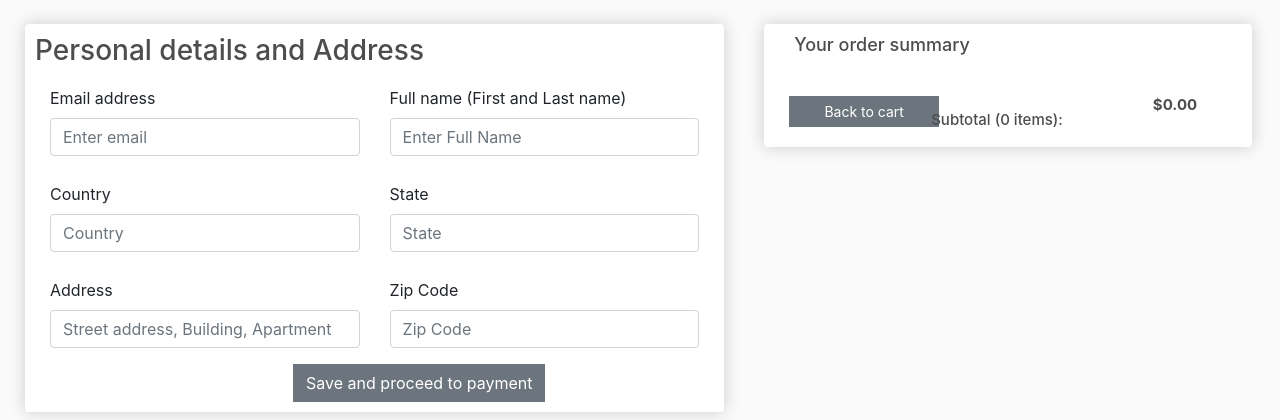
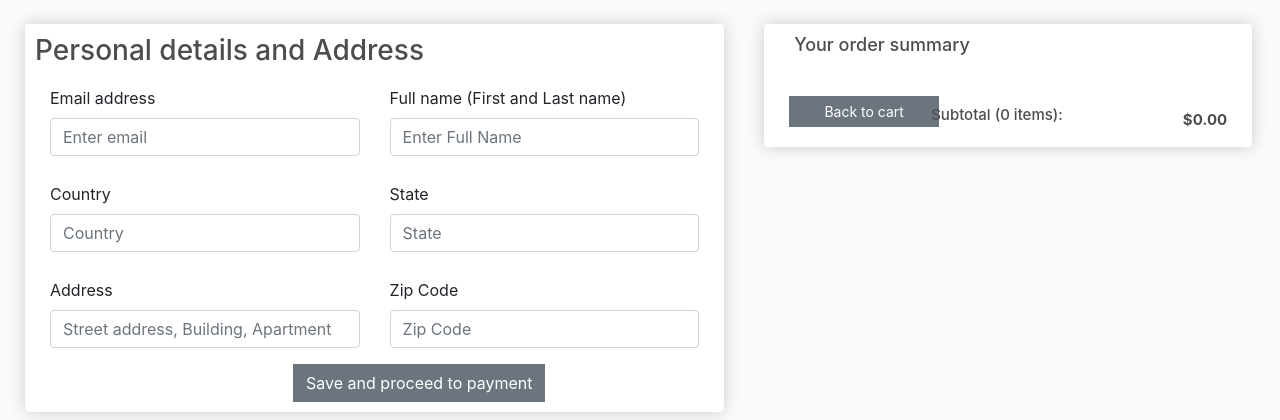
Before and after one commit to Mofe1015/Ecom-website-repo, a Django app: page /checkout/ in a window 1280 px wide. Shown: the part 56-476 px from the top of the page. Run offline with Django 4.2, Linux system fonts and the light colour scheme; some libraries are stand-ins or nearby versions.

Commit message:
fixed qty btns in cart and minor changes

```diff
--- a/static/css/main.css
+++ b/static/css/main.css
@@ -27,14 +27,14 @@ h1,h2,h3,h4,h5,h6{
 }
 .prc-fnt-sum{
     font-size: 15px;
-    margin-right: 30px;
+    margin-right: 100px !important;
 }
 .prc-fnt1-sum{
     font-size: 15px;
     font-weight: 500;
     margin-right: 10px;
     margin-left: 25px;
-    margin-top: 5px;
+    margin-bottom: 1px;
 }
 
 .order-summary-txt{
--- a/store/templates/store/cart.html
+++ b/store/templates/store/cart.html
@@ -33,9 +33,9 @@
                                 <h3 class="quantity">Qty:</h3>
                                 <h3 class="quantity1">0{{item.quantity}} </h3>
                                 <div class="quantity2">
-                                    <img data-product={{item.product.id}} data-action="add"  class=" chg-quantity updateItem" src="{% static  'images/up.png' %}">
+                                    <img data-product={{item.product.id}} data-action="add"  class=" chg-quantity add-cart-btn" src="{% static  'images/up.png' %}">
 
-                                    <img  data-product={{item.product.id}} data-action="remove"  class="chg-quantity updateItem" src="{% static  'images/down.png' %}">
+                                    <img  data-product={{item.product.id}} data-action="remove"  class="chg-quantity add-cart-btn" src="{% static  'images/down.png' %}">
 						        </div>
                          </div>
                      </div>
--- a/store/templates/store/checkout.html
+++ b/store/templates/store/checkout.html
@@ -100,11 +100,11 @@
                     </div>
 
                     <div class="col-lg-6">
-                        <h3 style="display: inline-block; float: left " class="prc-fnt1-sum" >Subtotal ({{order.CartItmTtl}} items):</h3>
+                        <h3  class="prc-fnt1-sum" >Subtotal ({{order.CartItmTtl}} items):</h3>
                     </div>
 
                    <div class="col-lg-3">
-                        <h3 style="display: inline-block; float: right " class="prc-fnt-sum"><strong> ${{order.CartTtl|floatformat:2}}</strong></h3>
+                        <h3 style="float: right" class="check-out-sum-prc "><strong> ${{order.CartTtl|floatformat:2}}</strong></h3>
                     </div>
 
                 </div>
```
Also changed, not shown: db.sqlite3.
